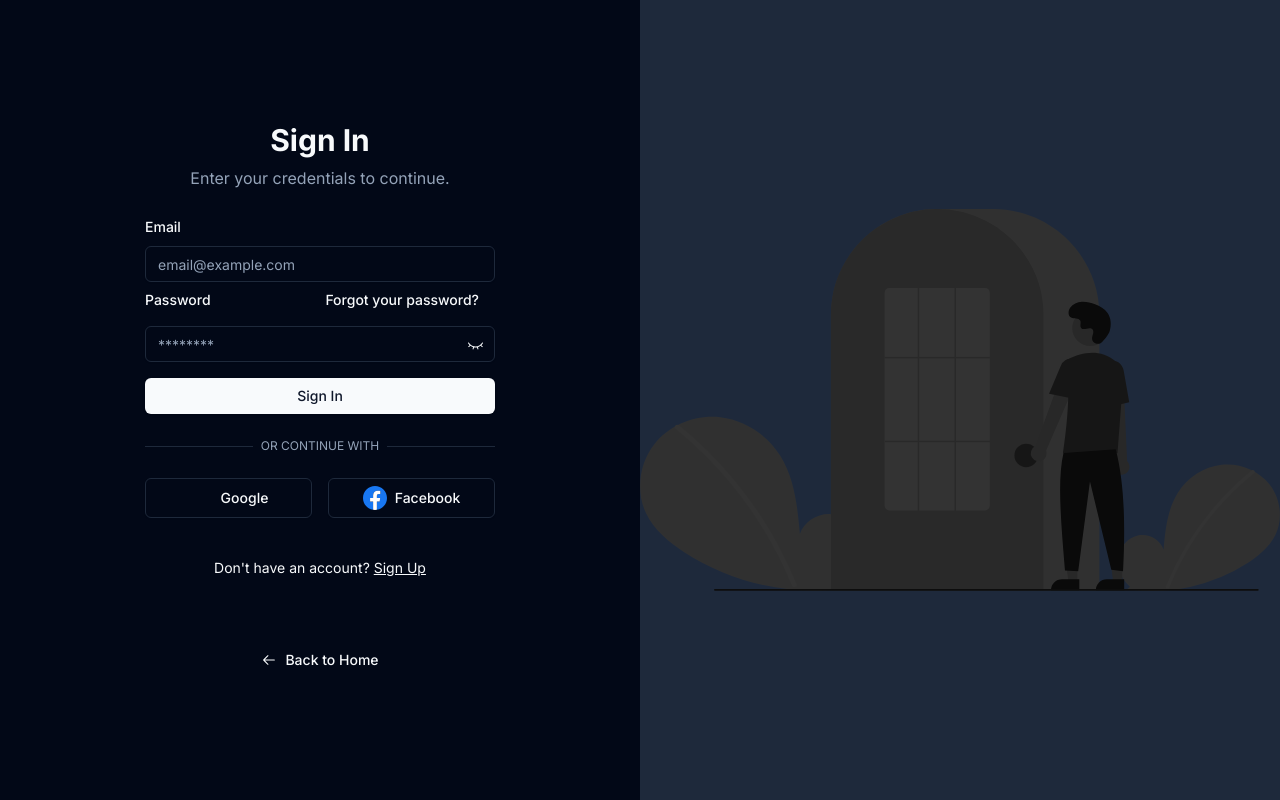
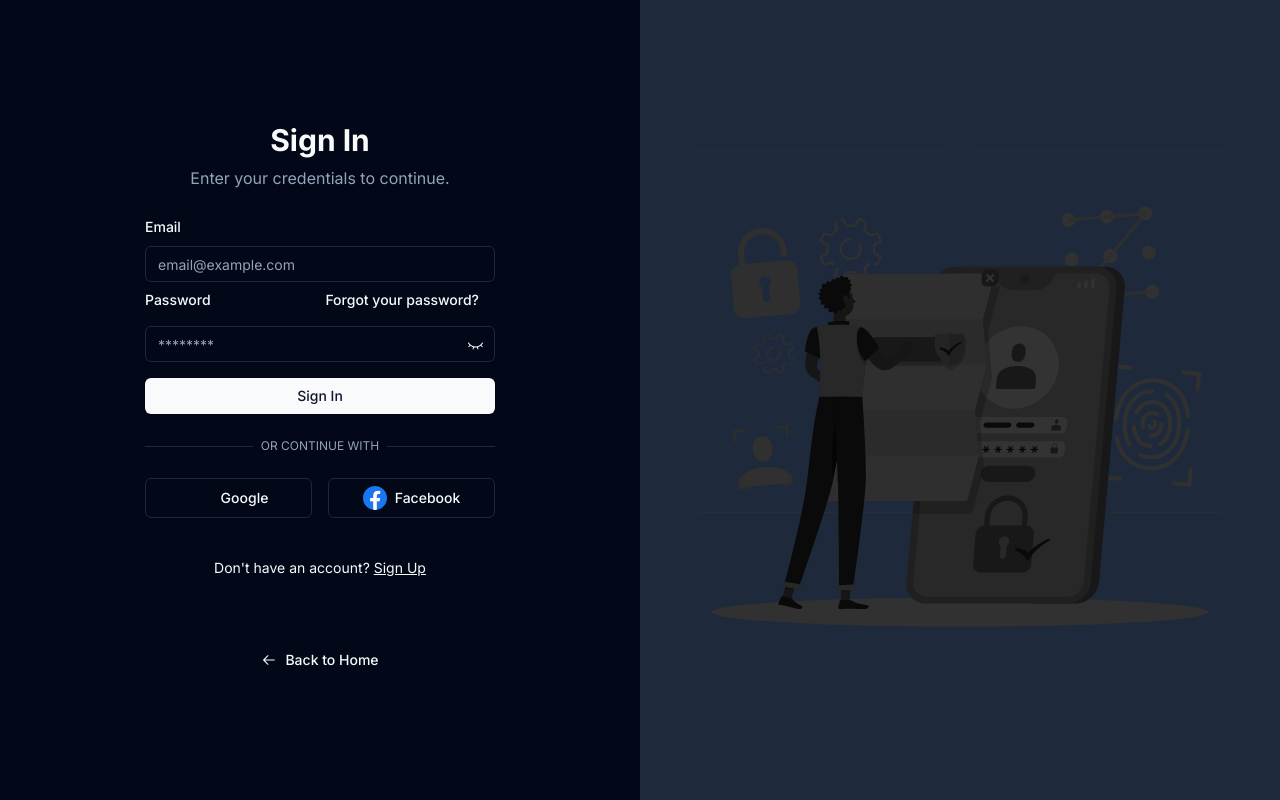
Before and after one commit to kgonzales1193/nexx-starter-kit, a Next.js app: page /auth/sign-in in a window 1280 px wide. Built offline with nearby package versions, Linux system fonts and the light colour scheme; no server answers; some icons are missing.

Commit message:
feat:Changed signin & signup image.

```diff
--- a/src/app/auth/sign-in/page.tsx
+++ b/src/app/auth/sign-in/page.tsx
@@ -56,7 +56,7 @@ export default function SignInPage() {
 			</div>
 			<div className='hidden bg-muted lg:block'>
 				<Image
-					src='/login.svg'
+					src='/signin.svg'
 					alt='Login illustration'
 					width='1920'
 					height='1080'
```
Also changed, not shown: public/signin.svg (added), public/signup.svg.
